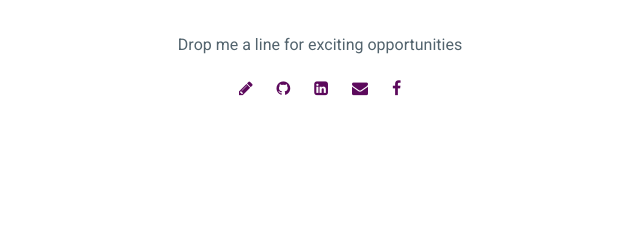
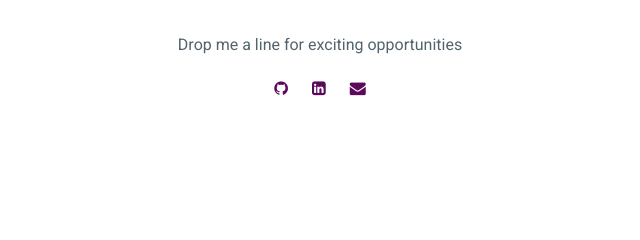
Before and after one commit to andrealaw/andrealaw.github.io, a plain HTML site: page index.html in a window 1280 px wide. Shown: the part 4517-4757 px from the top of the page, 320-960 px from the left. Drawn offline with Linux system fonts and the light colour scheme.

Commit message:
Update index.html
Remove unused social icons and links

```diff
--- a/index.html
+++ b/index.html
@@ -235,11 +235,9 @@
 		<div id="sectionContact" class="contact">
 			<p>Drop me a line for exciting opportunities</p>
 			<div class="social">
-				<a href="http://andrealaw.me/" target="_blank"><i class="fa fa-pencil" aria-hidden="true"></i></a>
 				<a href="https://github.com/andrealaw" target="_blank"><i class="fa fa-github" aria-hidden="true"></i></a>
 				<a href="https://www.linkedin.com/in/andrea-law/" target="_blank"><i class="fa fa-linkedin-square" aria-hidden="true"></i></a>
 				<a href="mailto:hkandrealaw@gmail.com"><i class="fa fa-envelope" aria-hidden="true"></i></a>
-				<a href="https://www.facebook.com/hkandrealaw" target="_blank"><i class="fa fa-facebook" aria-hidden="true"></i></a>
 				</div>
 		</div>
 		<div class="footer">
```
